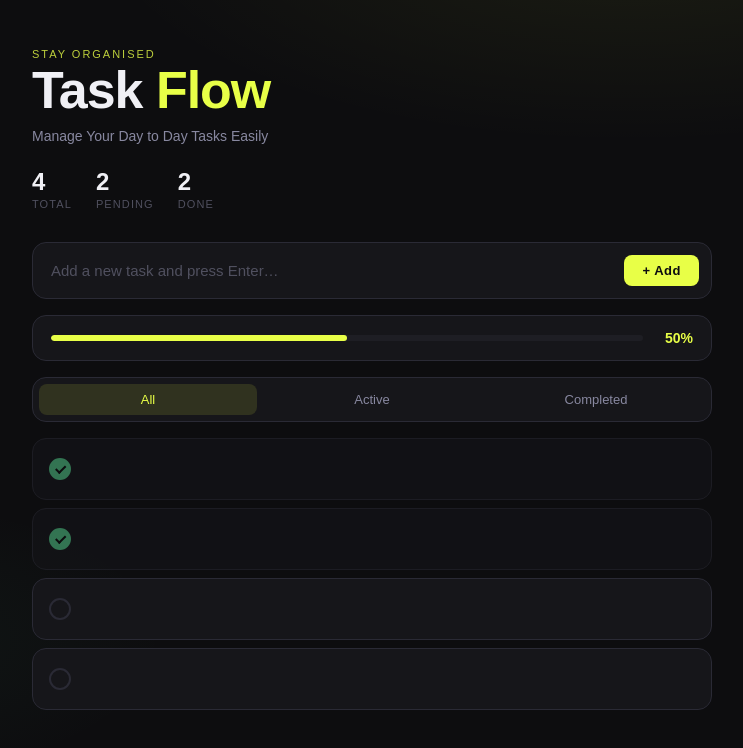
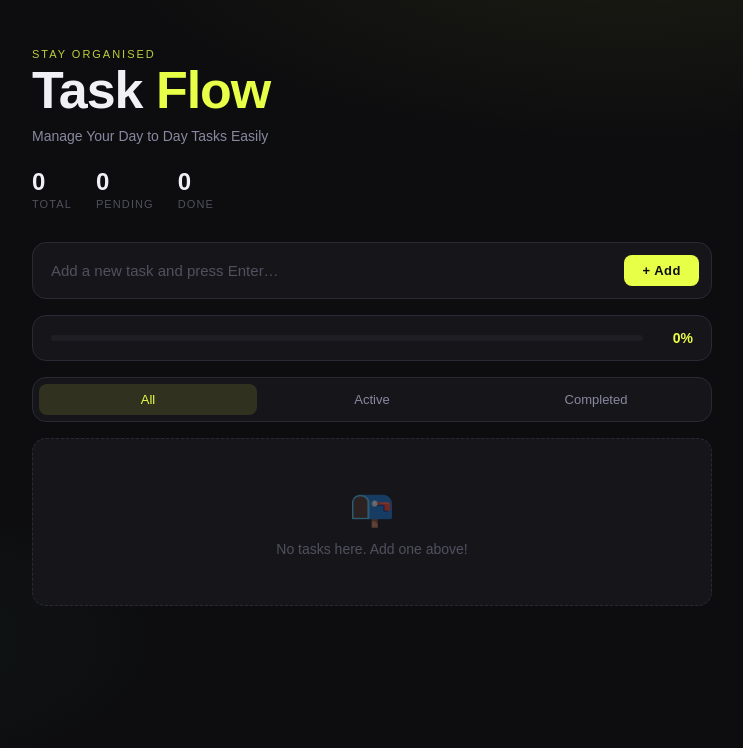
Before and after one commit to sushashwat/Task-Flow, a React (Vite) app: page / in a window 1280 px wide. Shown: the top 748 px of the page, without its empty margins (268-1011 px from the left). Built offline with nearby package versions, Linux system fonts and the light colour scheme.

Commit message:
Fixed defalut tasks

```diff
--- a/src/App.jsx
+++ b/src/App.jsx
@@ -10,12 +10,7 @@ function generateId() {
 // App — root component; owns all state and passes handlers as props
 function App() {
   // State: array of todo objects { id, text, completed }
-  const [todos, setTodos] = useState([
-    { id: generateId(), text: '', completed: true},
-    { id: generateId(), text: '', completed: true },
-    { id: generateId(), text: '', completed: false },
-    { id: generateId(), text: '', completed: false},
-  ]);
+  const [todos, setTodos] = useState([]);
 
   // State: controlled input value for new task
   const [inputValue, setInputValue] = useState('');
```
